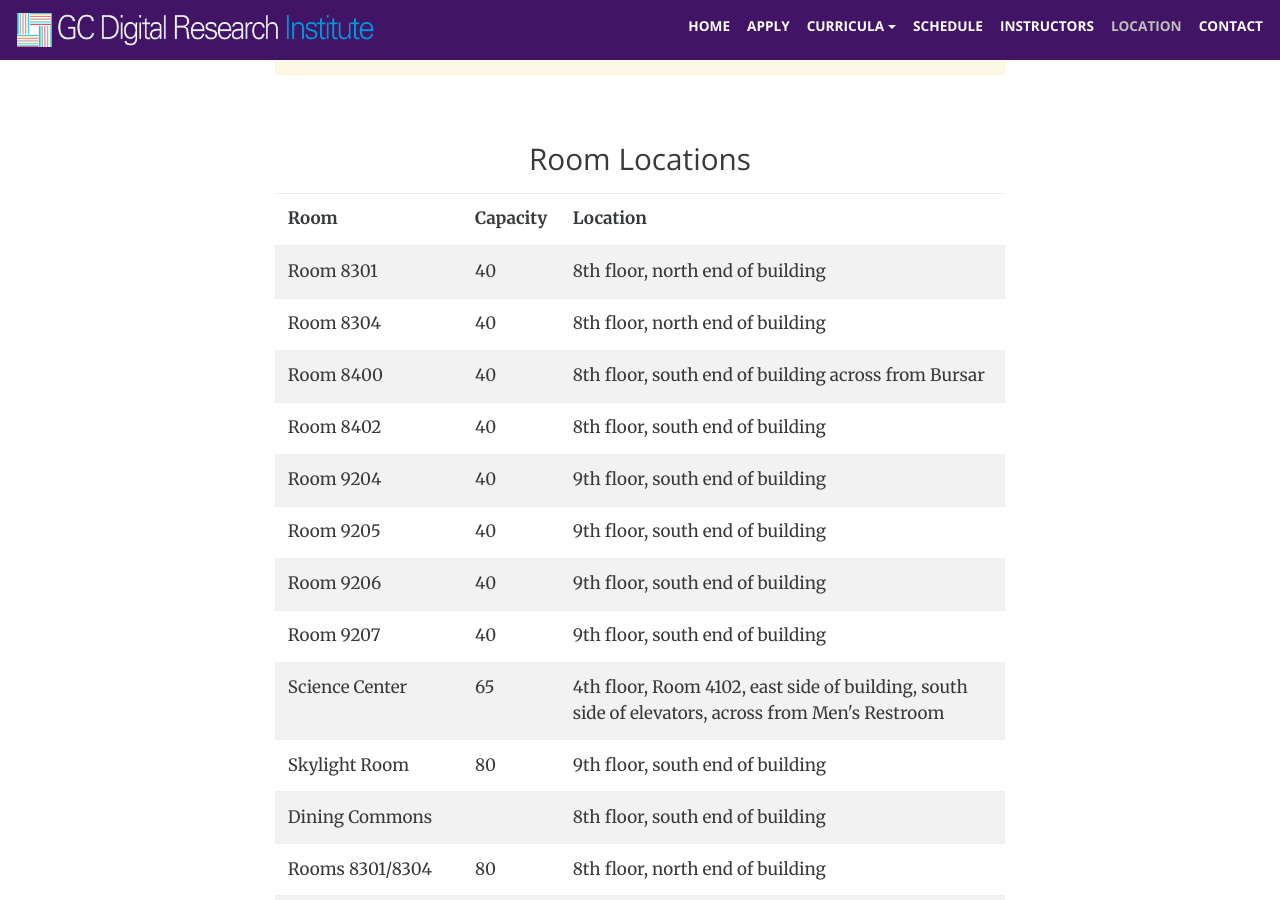
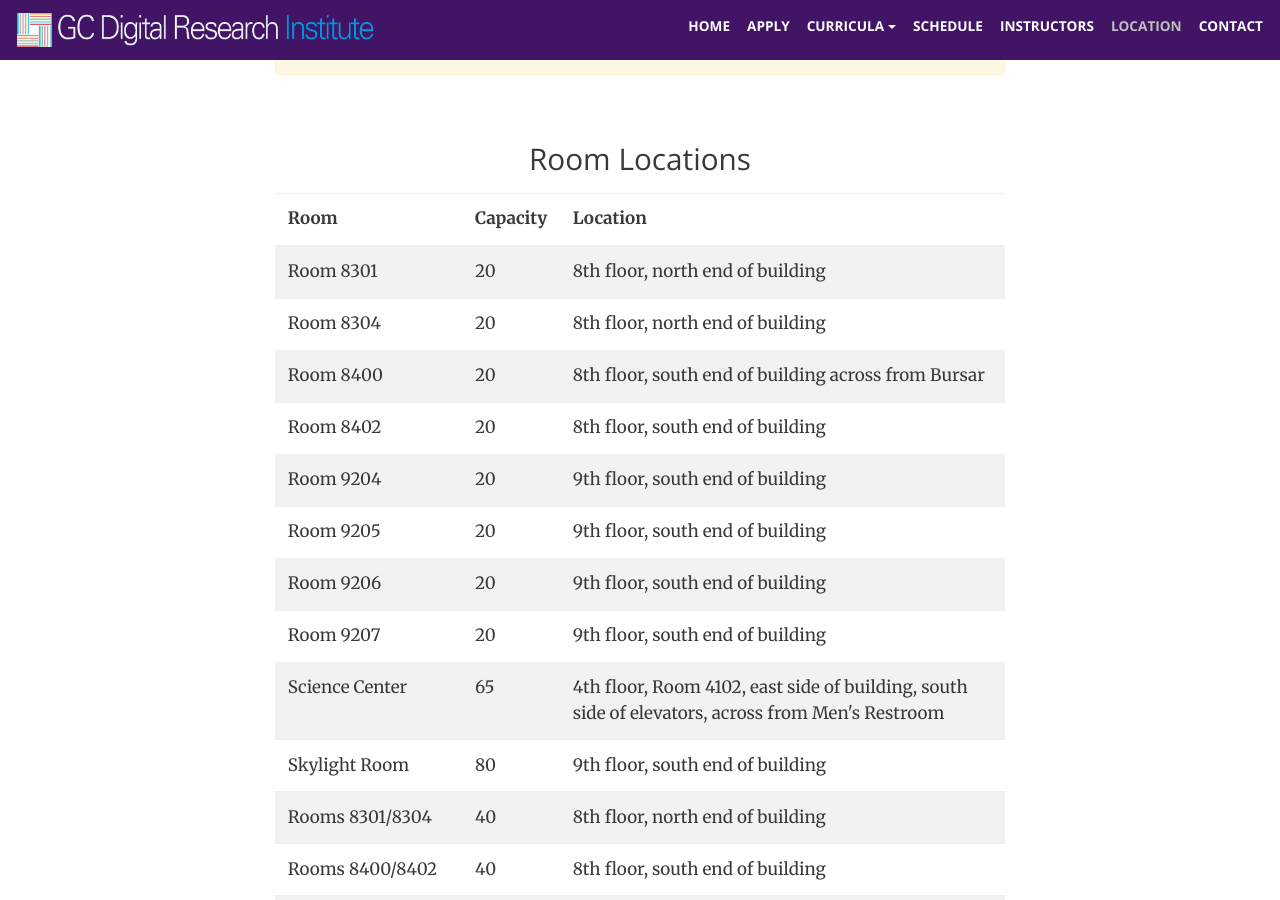
Before and after one commit to GCDigitalFellows/gcdigitalfellows.github.io, a Jekyll site: the page built from location.html, in a window 1280 px wide and 900 px high, scrolled down 582 px. Built offline with Jekyll 4.4.1, drawn with Linux system fonts in a browser that asks for light colours; some of the changed text lies outside the part shown.

Commit message:
update room data

```diff
--- a/_data/rooms.json
+++ b/_data/rooms.json
@@ -1 +1 @@
-{"8301":{"name":"Room 8301","capacity":"40","location":"8th floor, north end of building"},"8304":{"name":"Room 8304","capacity":"40","location":"8th floor, north end of building"},"8400":{"name":"Room 8400","capacity":"40","location":"8th floor, south end of building across from Bursar"},"8402":{"name":"Room 8402","capacity":"40","location":"8th floor, south end of building"},"9204":{"name":"Room 9204","capacity":"40","location":"9th floor, south end of building"},"9205":{"name":"Room 9205","capacity":"40","location":"9th floor, south end of building"},"9206":{"name":"Room 9206","capacity":"40","location":"9th floor, south end of building"},"9207":{"name":"Room 9207","capacity":"40","location":"9th floor, south end of building"},"sc":{"name":"Science Center","capacity":"65","location":"4th floor, Room 4102, east side of building, south side of elevators, across from Men's Restroom"},"sk":{"name":"Skylight Room","capacity":"80","location":"9th floor, south end of building"},"dc":{"name":"Dining Commons","capacity":"","location":"8th floor, south end of building"},"830x":{"name":"Rooms 8301/8304","capacity":"80","location":"8th floor, north end of building"},"840x":{"name":"Rooms 8400/8402","capacity":"80","location":"8th floor, south end of building"},"920x":{"name":"Rooms 9205/9206/9207","capacity":"80","location":"9th floor, south end of building"},"dsl":{"name":"Digital Scholarship Lab","capacity":"15","location":"7th floor, Room 7414, east end of building"}}
+{"8301":{"name":"Room 8301","capacity":"20","location":"8th floor, north end of building"},"8304":{"name":"Room 8304","capacity":"20","location":"8th floor, north end of building"},"8400":{"name":"Room 8400","capacity":"20","location":"8th floor, south end of building across from Bursar"},"8402":{"name":"Room 8402","capacity":"20","location":"8th floor, south end of building"},"9204":{"name":"Room 9204","capacity":"20","location":"9th floor, south end of building"},"9205":{"name":"Room 9205","capacity":"20","location":"9th floor, south end of building"},"9206":{"name":"Room 9206","capacity":"20","location":"9th floor, south end of building"},"9207":{"name":"Room 9207","capacity":"20","location":"9th floor, south end of building"},"sc":{"name":"Science Center","capacity":"65","location":"4th floor, Room 4102, east side of building, south side of elevators, across from Men's Restroom"},"sk":{"name":"Skylight Room","capacity":"80","location":"9th floor, south end of building"},"830x":{"name":"Rooms 8301/8304","capacity":"40","location":"8th floor, north end of building"},"840x":{"name":"Rooms 8400/8402","capacity":"40","location":"8th floor, south end of building"},"920x":{"name":"Rooms 9205/9206/9207","capacity":"80","location":"9th floor, south end of building"},"dsl":{"name":"Digital Scholarship Lab","capacity":"15","location":"7th floor, Room 7414, east end of building"},"dc":{"name":"Dining Commons","capacity":"","location":"8th floor, south end of building"}}
```
